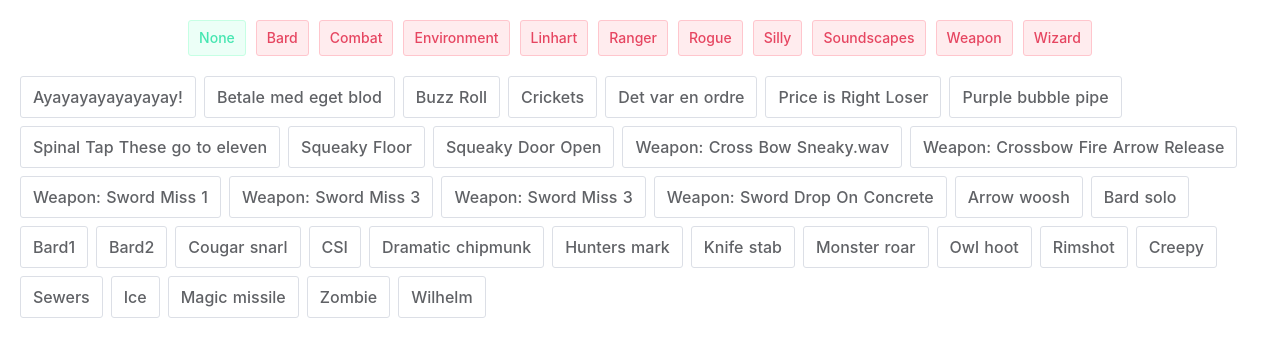
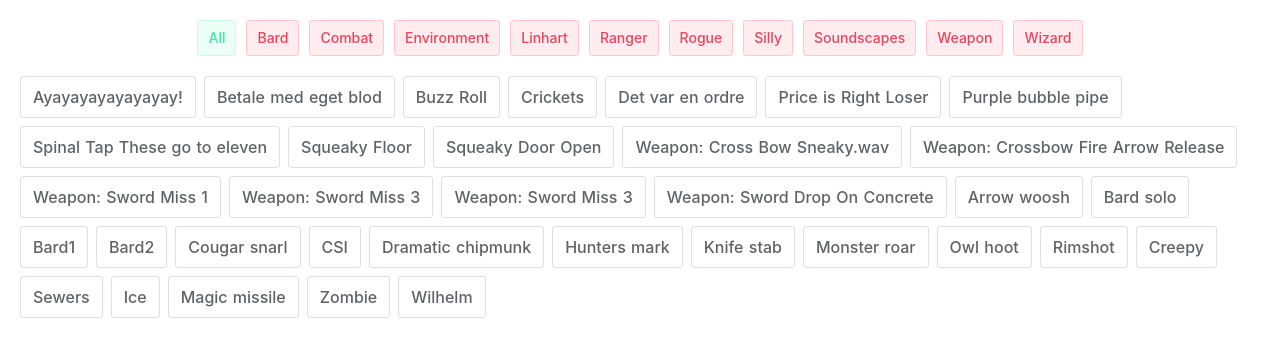
Before and after one commit to andersahn/soundboard, a Nuxt app: page / in a window 1280 px wide. Shown: the top 356 px of the page. Built offline with nearby package versions, Linux system fonts and the light colour scheme.

Commit message:
change none to all

```diff
--- a/pages/index.vue
+++ b/pages/index.vue
@@ -8,7 +8,7 @@
           'categories__category--selected': (viewCategory === false),
         }"
       >
-        None
+        All
       </nuxt-link>
       <nuxt-link
         v-for="category in categories"
```
